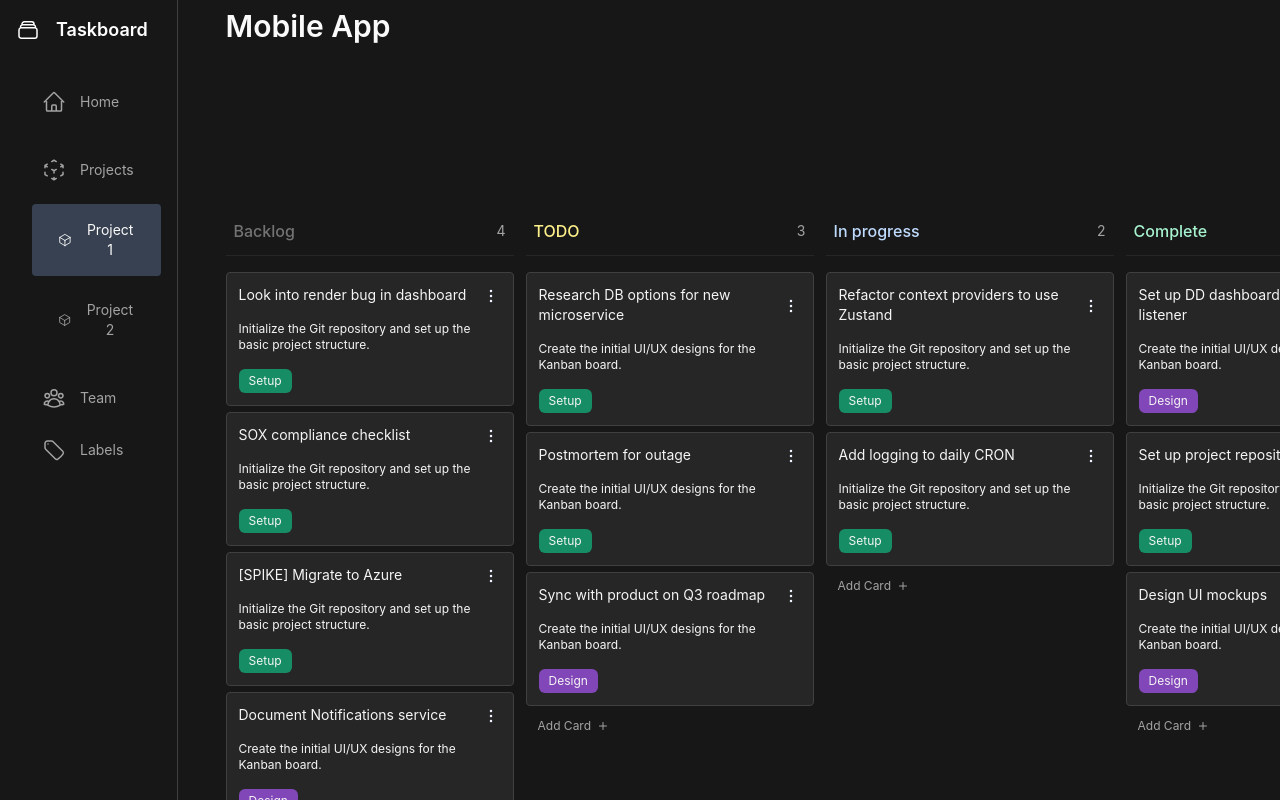
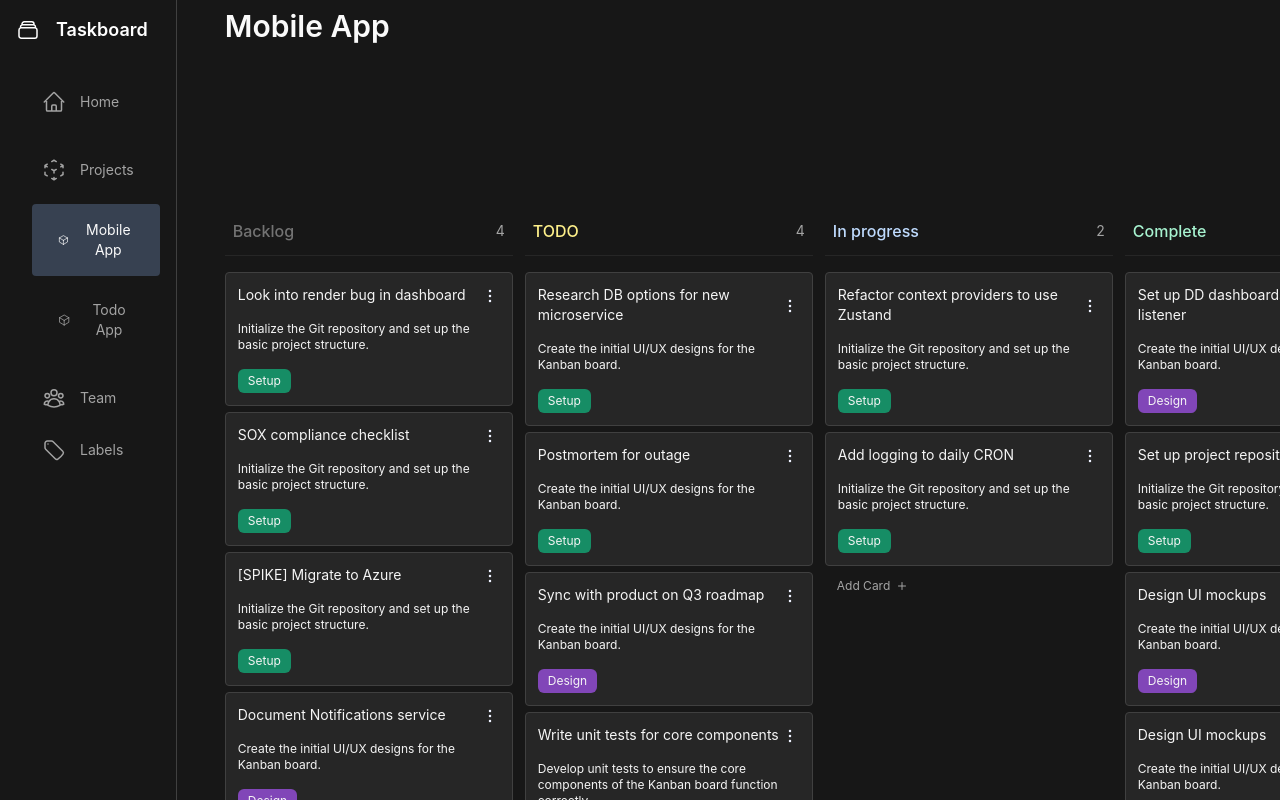
Before and after one commit to Pratik4509/taskboard, a React (Create React App) app: page /project/1 in a window 1280 px wide. Shown: the top 800 px of the page. Built offline with nearby package versions, Linux system fonts and the light colour scheme.

Commit message:
Added Projects feature, made navbar dynamic

```diff
--- a/src/App.tsx
+++ b/src/App.tsx
@@ -19,7 +19,7 @@ const routes = createBrowserRouter([
         element: <Main />
       },
       {
-        path: '/project/:id',
+        path: '/project/:projectId',
         element: <KanbanBoard />
       }
     ]
--- a/src/Components/Card.tsx
+++ b/src/Components/Card.tsx
@@ -13,7 +13,7 @@ interface CardProps {
     handleDragStart: (e: DragEvent, card: any) => void
 }
 
-const Card = ({ title, id, column, description, label, teamMembers, handleDragStart }: CardProps) => {
+const Card = ({ title, id, column, description, label, teamMembers, handleDragStart}: CardProps) => {
 
     const handleEdit = () => {
 
@@ -21,7 +21,11 @@ const Card = ({ title, id, column, description, label, teamMembers, handleDragSt
 
     const labelColor: Record<string, string> = {
         'Setup': 'bg-emerald-500/70',
-        'Design': 'bg-purple-500/70'
+        'Design': 'bg-purple-500/70',
+        'Development': 'bg-indigo-500/70',
+        'Testing': 'bg-amber-500/70',
+        'Deployment': 'bg-yellow-500/70',
+
     }
 
     return (
--- a/src/Components/Column.tsx
+++ b/src/Components/Column.tsx
@@ -6,6 +6,8 @@ import AddCard from './AddCard';
 import { DropIndicator } from './KanbanBoard';
 import Card from './Card';
 import { RootState } from '../redux/store';
+import { getTasksByProjectId } from '../redux/selector';
+import { useParams } from 'react-router-dom';
 
 interface ColumnProps {
     title: string,
@@ -13,10 +15,19 @@ interface ColumnProps {
     column: string,
 }
 
-const Column = ({ title, headingColor, column}: ColumnProps) => {
+const Column = ({ title, headingColor, column }: ColumnProps) => {
 
     const [active, setActive] = useState(false)
-    const cards:CardType[] = useSelector((state:RootState) => state.kanban.cards)
+    const { projectId } = useParams<{ projectId: string }>();
+    // const cards:CardType[] = useSelector((state:RootState) => state.kanban.cards)
+    // const cards: CardType[] = useSelector((state: RootState) => getTasksByProjectId(state, projectId))
+    const cards:CardType[]  = useSelector((state: RootState) => getTasksByProjectId(state, projectId!));
+
+
+    // useEffect(()=>{
+    //     setTasks(cards.filter(c => c.projectId === projectId))
+    // },[cards])
+
     const dispatch = useDispatch();
 
     const handleDragStart = (e: DragEvent, card: any) => {
@@ -132,7 +143,7 @@ const Column = ({ title, headingColor, column}: ColumnProps) => {
                     return <Card key={c.id} {...c} handleDragStart={handleDragStart} />
                 })}
                 <DropIndicator beforeId="-1" column={column} />
-                <AddCard column={column} />
+                <AddCard column={column} projectId={projectId}/>
             </div>
         </div>
     )
--- a/src/Components/Sidebar.tsx
+++ b/src/Components/Sidebar.tsx
@@ -1,11 +1,15 @@
 import React, { useEffect, useState } from 'react';
+import { useSelector } from 'react-redux';
 import { NavLink, useLocation, useParams} from 'react-router-dom';
+import { RootState } from '../redux/store';
 
 
 const Sidebar: React.FC = () => {
     const location = useLocation()
     const [isProjectsOpen, setIsProjectsOpen] = useState(location.pathname.startsWith('/project'));
     const [isTeamOpen, setIsTeamOpen] = useState(location.pathname.startsWith('/team'));
+
+    const projects = useSelector((state:RootState)=>state.kanban.projects)
 
     const toggleProjects = () => setIsProjectsOpen(!isProjectsOpen);
     const toggleTeam = () => setIsTeamOpen(!isTeamOpen);
@@ -46,28 +50,21 @@ const Sidebar: React.FC = () => {
                     </button>
                     {isProjectsOpen && (
                         <div className="ml-4">
+                            {projects.map(project=>(
                             <NavLink
-                                to="/project/1"
+                            key={project.id}
+                                to={`/project/${project.id}`}
                                 className={({ isActive }) => `mt-2 block py-2 px-4 rounded text-neutral-400 hover:bg-gray-700 ${isActive ? 'bg-gray-700 text-neutral-50' : ''}`}
                             >
                                 <div className='w-full flex items-center gap-x-3.5 py-2 px-2.5 text-sm rounded-lg'>
                                     <svg xmlns="http://www.w3.org/2000/svg" fill="none" viewBox="0 0 24 24" strokeWidth={1.5} stroke="currentColor" className="size-4">
                                         <path strokeLinecap="round" strokeLinejoin="round" d="m21 7.5-9-5.25L3 7.5m18 0-9 5.25m9-5.25v9l-9 5.25M3 7.5l9 5.25M3 7.5v9l9 5.25m0-9v9" />
                                     </svg>
-                                    <span>Project 1</span>
+                                    <span>{project.name}</span>
                                 </div>
                             </NavLink>
-                            <NavLink
-                                to="/projects/project2"
-                                className={({ isActive }) => `mt-2 block py-2 px-4 rounded text-neutral-400 hover:bg-gray-700 ${isActive ? 'bg-gray-700 text-neutral-50' : ''}`}
-                            >
-                                <div className='w-full flex items-center gap-x-3.5 py-2 px-2.5 text-sm rounded-lg'>
-                                    <svg xmlns="http://www.w3.org/2000/svg" fill="none" viewBox="0 0 24 24" strokeWidth={1.5} stroke="currentColor" className="size-4">
-                                        <path strokeLinecap="round" strokeLinejoin="round" d="m21 7.5-9-5.25L3 7.5m18 0-9 5.25m9-5.25v9l-9 5.25M3 7.5l9 5.25M3 7.5v9l9 5.25m0-9v9" />
-                                    </svg>
-                                    <span>Project 2</span>
-                                </div>
-                            </NavLink>
+                            ))}
+
                             {/* Add more projects as needed */}
                         </div>
                     )}
--- a/src/data/tasks.ts
+++ b/src/data/tasks.ts
@@ -2,6 +2,7 @@
 const DEFAULT_CARDS = [
     // BACKLOG
     {
+        projectId: '1',
         title: "Look into render bug in dashboard",
         id: "1",
         column: "backlog",
@@ -10,6 +11,7 @@ const DEFAULT_CARDS = [
         teamMembers: ['Alice', 'Bob'],
     },
     {
+        projectId: '1',
         title: "SOX compliance checklist",
         id: "2",
         column: "backlog",
@@ -18,6 +20,7 @@ const DEFAULT_CARDS = [
         teamMembers: ['Alice', 'Bob'],
     },
     {
+        projectId: '1',
         title: "[SPIKE] Migrate to Azure",
         id: "3",
         column: "backlog",
@@ -26,6 +29,7 @@ const DEFAULT_CARDS = [
         teamMembers: ['Alice', 'Bob'],
     },
     {
+        projectId: '1',
         title: "Document Notifications service",
         id: "4",
         column: "backlog",
@@ -35,6 +39,7 @@ const DEFAULT_CARDS = [
     },
     // TODO
     {
+        projectId: '1',
         title: "Research DB options for new microservice",
         id: "5",
         column: "todo",
@@ -43,6 +48,7 @@ const DEFAULT_CARDS = [
         teamMembers: ['Alice', 'Bob'],
     },
     {
+        projectId: '1',
         title: "Postmortem for outage",
         id: "6",
         column: "todo",
@@ -51,6 +57,7 @@ const DEFAULT_CARDS = [
         teamMembers: ['Alice', 'Bob'],
     },
     {
+        projectId: '1',
         title: "Sync with product on Q3 roadmap",
         id: "7",
         column: "todo",
@@ -61,6 +68,7 @@ const DEFAULT_CARDS = [
 
     // DOING
     {
+        projectId: '1',
         title: "Refactor context providers to use Zustand",
         id: "8",
         column: "doing",
@@ -69,6 +77,7 @@ const DEFAULT_CARDS = [
         teamMembers: ['Alice', 'Bob'],
     },
     {
+        projectId: '1',
         title: "Add logging to daily CRON",
         id: "9",
         column: "doing",
@@ -78,6 +87,7 @@ const DEFAULT_CARDS = [
     },
     // DONE
     {
+        projectId: '1',
         title: "Set up DD dashboards for Lambda listener",
         id: "10",
         column: "done",
@@ -86,6 +96,7 @@ const DEFAULT_CARDS = [
         teamMembers: ['Charlie', 'Dave'],
     },
     {
+        projectId: '1',
         id: '11',
         title: 'Set up project repository',
         description: 'Initialize the Git repository and set up the basic project structure.',
@@ -94,7 +105,43 @@ const DEFAULT_CARDS = [
         column: "done",
     },
     {
-
+        projectId: '1',
+        id: '20',
+        title: 'Design UI mockups',
+        description: 'Create the initial UI/UX designs for the Kanban board.',
+        label: 'Design',
+        teamMembers: ['Charlie', 'Dave'],
+        column: "done",
+    },
+    {
+        projectId: '2',
+        id: '16',
+        title: 'Develop card filtering and searching',
+        description: 'Implement functionality to filter and search cards based on title, label, or team member.',
+        label: 'Development',
+        teamMembers: ['Alice'],
+        column: "todo",
+    },
+    {
+        projectId: '2',
+        id: '17',
+        title: 'Design and implement card comments',
+        description: 'Create a system for users to add comments to cards for discussion and collaboration.',
+        label: 'Design, Development',
+        teamMembers: ['Charlie', 'Bob'],
+        column: "backlog",
+    },
+    {
+        projectId: '2',
+        id: '18',
+        title: 'Integrate with existing issue tracker',
+        description: 'Connect the Kanban board with your existing issue tracking system for seamless data flow.',
+        label: 'Development',
+        teamMembers: ['Bob'],
+        column: "backlog",
+    },
+    {
+        projectId: '1',
         id: '12',
         title: 'Design UI mockups',
         description: 'Create the initial UI/UX designs for the Kanban board.',
@@ -102,6 +149,33 @@ const DEFAULT_CARDS = [
         teamMembers: ['Charlie', 'Dave'],
         column: "done",
     },
+    {
+        projectId: '2',
+        id: '13',
+        title: 'Implement drag and drop functionality',
+        description: 'Build the drag and drop functionality for cards within the Kanban board.',
+        label: 'Development',
+        teamMembers: ['Alice', 'Bob'],
+        column: "doing",
+    },
+    {
+        projectId: '1',
+        id: '14',
+        title: 'Write unit tests for core components',
+        description: 'Develop unit tests to ensure the core components of the Kanban board function correctly.',
+        label: 'Testing',
+        teamMembers: ['Emily'],
+        column: "todo",
+    },
+    {
+        projectId: '3',
+        id: '15',
+        title: 'Deploy the Kanban board to production',
+        description: 'Deploy the completed Kanban board application to the production environment.',
+        label: 'Deployment',
+        teamMembers: ['John'],
+        column: "backlog",
+    },
 ];
 
-export default  DEFAULT_CARDS;
+export default DEFAULT_CARDS;
--- a/src/features/kanban/kanbanSlice.ts
+++ b/src/features/kanban/kanbanSlice.ts
@@ -16,7 +16,7 @@ const KanbanSlice = createSlice({
         setCards: (state, actions) => {
             state.cards = actions.payload
         },
-        addCard: (state, action) => {
+        addCard: (state, action: PayloadAction<CardType>) => {
             state.cards = [...state.cards, action.payload]
         },
         handleDelete: (state, action) => {
--- /dev/null
+++ b/src/redux/selector.ts
@@ -0,0 +1,10 @@
+import { createSelector } from "@reduxjs/toolkit";
+import { RootState } from "./store"
+import { CardType } from "../types";
+
+const selectTasks = (state: RootState) => state.kanban.cards;
+
+export const getTasksByProjectId = createSelector(
+    [selectTasks, (state: RootState, projectId: string) => projectId],
+    (tasks, projectId) => tasks.filter(task => task.projectId === projectId)
+);
--- a/src/types.ts
+++ b/src/types.ts
@@ -1,4 +1,5 @@
 export interface CardType {
+    projectId : string,
     title: string,
     id: string,
     column: string,
```
Also changed, not shown: src/Components/AddCard.tsx (+5 -2 lines).
